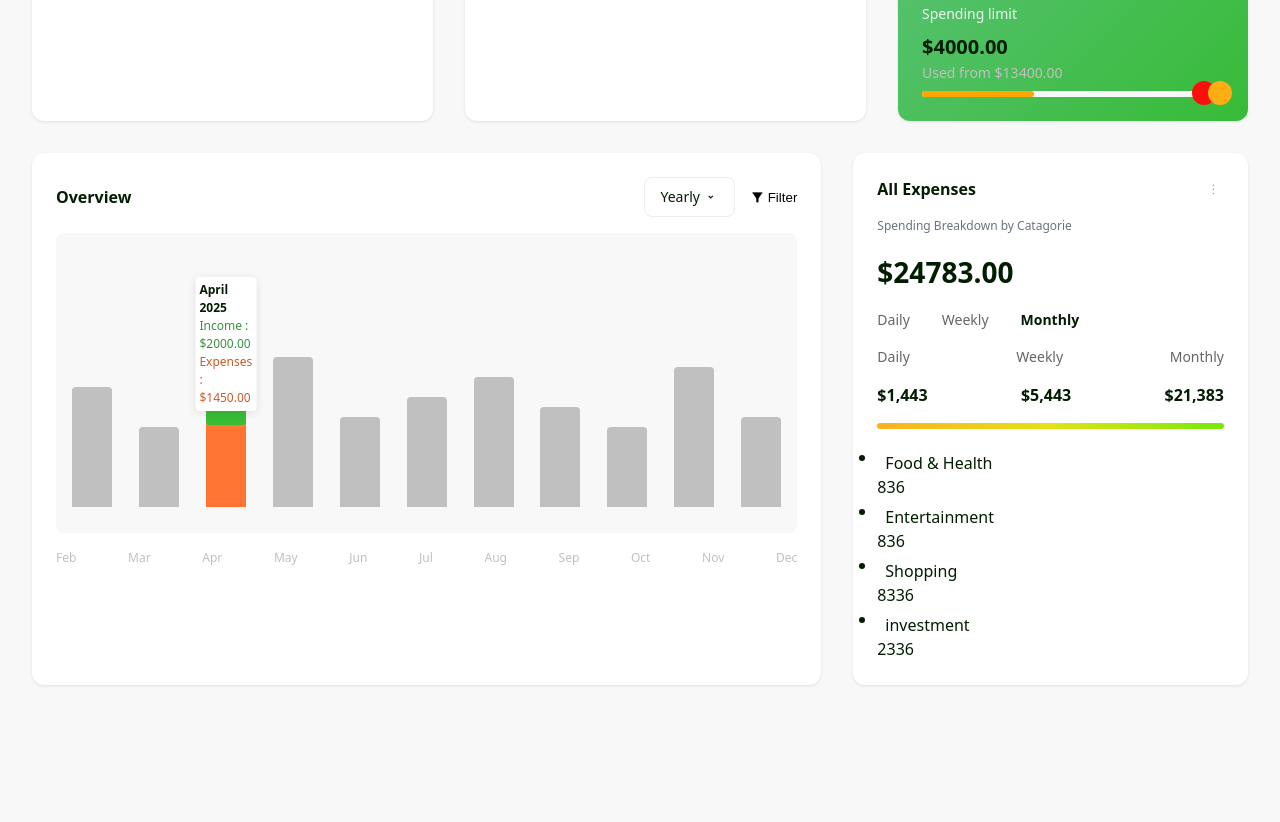
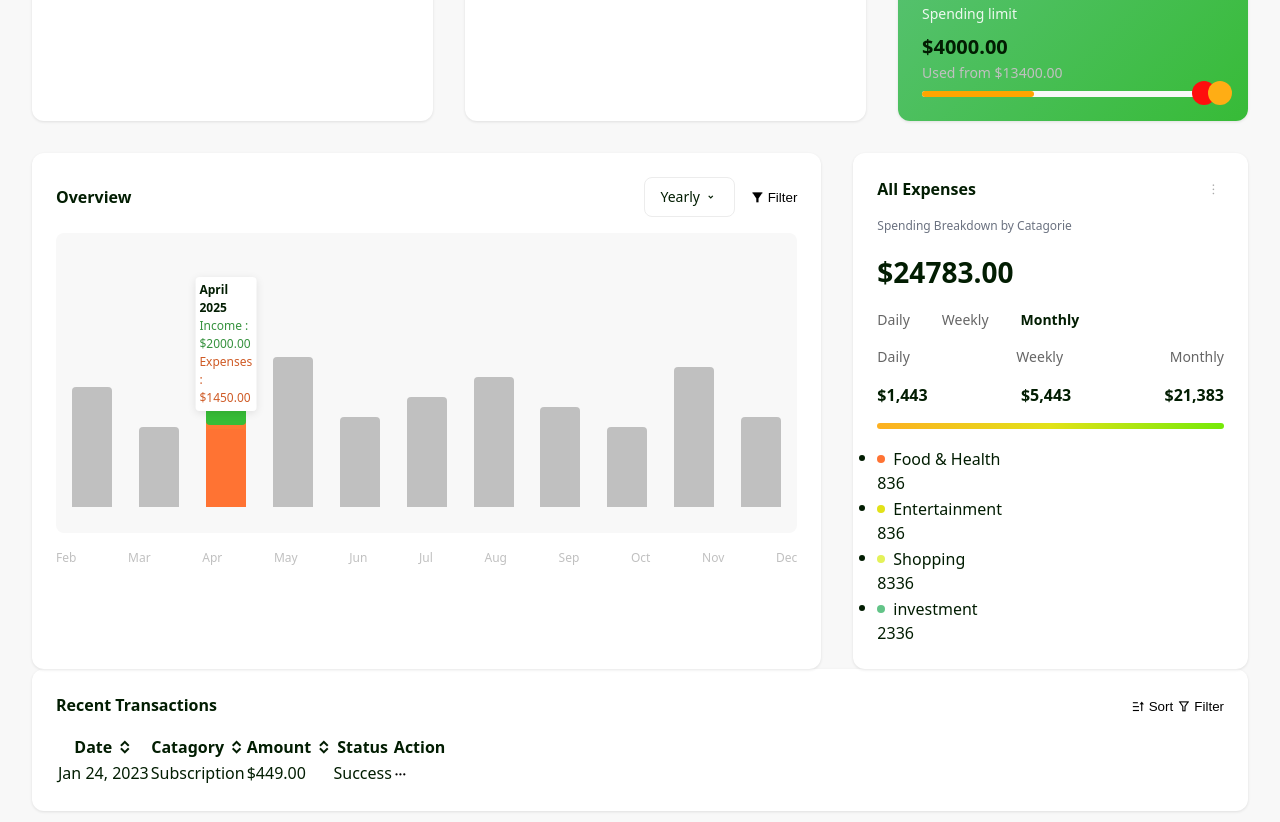
Before and after one commit to AbdullAmeen/Personal-finance-trancker, a plain HTML site: page index.html in a window 1280 px wide. Shown: the part 368-1190 px from the top of the page. Before the commit the page ends 1085 px from the top, so only its background shows below. Drawn offline with nearby package versions, Linux system fonts and the light colour scheme.

Commit message:
transaction detail section

```diff
--- a/assets/css/style.css
+++ b/assets/css/style.css
@@ -358,3 +358,25 @@ body {
     align-items: center;
     gap: 0.5rem;
 }
+
+.category-dot {
+    width: 8px;
+    height: 8px;
+    border-radius: 50%;
+}
+
+.dot-food {
+    background: #ff7333 ;
+}
+
+.dot-entertainment {
+    background: #e2e218 ;
+}
+
+.dot-investment {
+    background: #63c488 ;
+}
+
+.dot-shopping {
+    background: #e4f259 ;
+}
--- a/index.html
+++ b/index.html
@@ -167,7 +167,8 @@
                         </button>
                     </div>
 
-                    <div style="font-size: 0.75rem; color: #6b7280; margin-bottom: 1rem;">Spending Breakdown by Catagorie
+                    <div style="font-size: 0.75rem; color: #6b7280; margin-bottom: 1rem;">Spending Breakdown by
+                        Catagorie
                     </div>
 
                     <div class="expenses-breakdown">
@@ -198,7 +199,7 @@
 
                                 <li class="expense-catagory">
                                     <div class="category-info">
-                                        <div class="category-doe dot-food"></div>
+                                        <div class="category-dot dot-food"></div>
                                         <span>Food & Health</span>
                                     </div>
                                     <span>836</span>
@@ -206,7 +207,7 @@
 
                                 <li class="expense-catagory">
                                     <div class="category-info">
-                                        <div class="category-doe dot-entertainment"></div>
+                                        <div class="category-dot dot-entertainment"></div>
                                         <span>Entertainment</span>
                                     </div>
                                     <span>836</span>
@@ -214,7 +215,7 @@
 
                                 <li class="expense-catagory">
                                     <div class="category-info">
-                                        <div class="category-doe dot-shopping"></div>
+                                        <div class="category-dot dot-shopping"></div>
                                         <span>Shopping</span>
                                     </div>
                                     <span>8336</span>
@@ -222,7 +223,7 @@
 
                                 <li class="expense-catagory">
                                     <div class="category-info">
-                                        <div class="category-doe dot-investment"></div>
+                                        <div class="category-dot dot-investment"></div>
                                         <span>investment</span>
                                     </div>
                                     <span>2336</span>
@@ -234,6 +235,47 @@
                     </div>
                 </div>
             </div>
+
+            <div class="card transactions-section">
+                <div class="card-header">
+                    <h3 class="card-title">Recent Transactions</h3>
+                    <div class="filters">
+                        <button class="filter-btn">
+                            <i class="ri-sort-asc"></i>
+                            Sort
+                        </button>
+                        <button class="filter-btn">
+                            <i class="ri-filter-line"></i>
+                            Filter
+                        </button>
+                    </div>
+                </div>
+
+                <table class="transactions-table">
+                    <thead>
+                        <tr>
+                            <th>Date <i class="ri-expand-up-down-line"></i></th>
+                            <th>Catagory <i class="ri-expand-up-down-line"></i></th>
+                            <th>Amount <i class="ri-expand-up-down-line"></i></th>
+
+                            <th>Status</th>
+                            <th>Action</th>
+                        </tr>
+                    </thead>
+
+                    <tbody>
+                        <tr>
+                            <td>Jan 24, 2023</td>
+                            <td>Subscription</td>
+                            <td>$449.00</td>
+                            <td><span class="status-success">Success</span></td>
+                            <td><button class="action-btn"><i class="ri-more-fill"></i></button>
+                            </td>
+                        </tr>
+                    </tbody>
+                </table>
+            </div>
+
         </div>
     </main>
 
```
